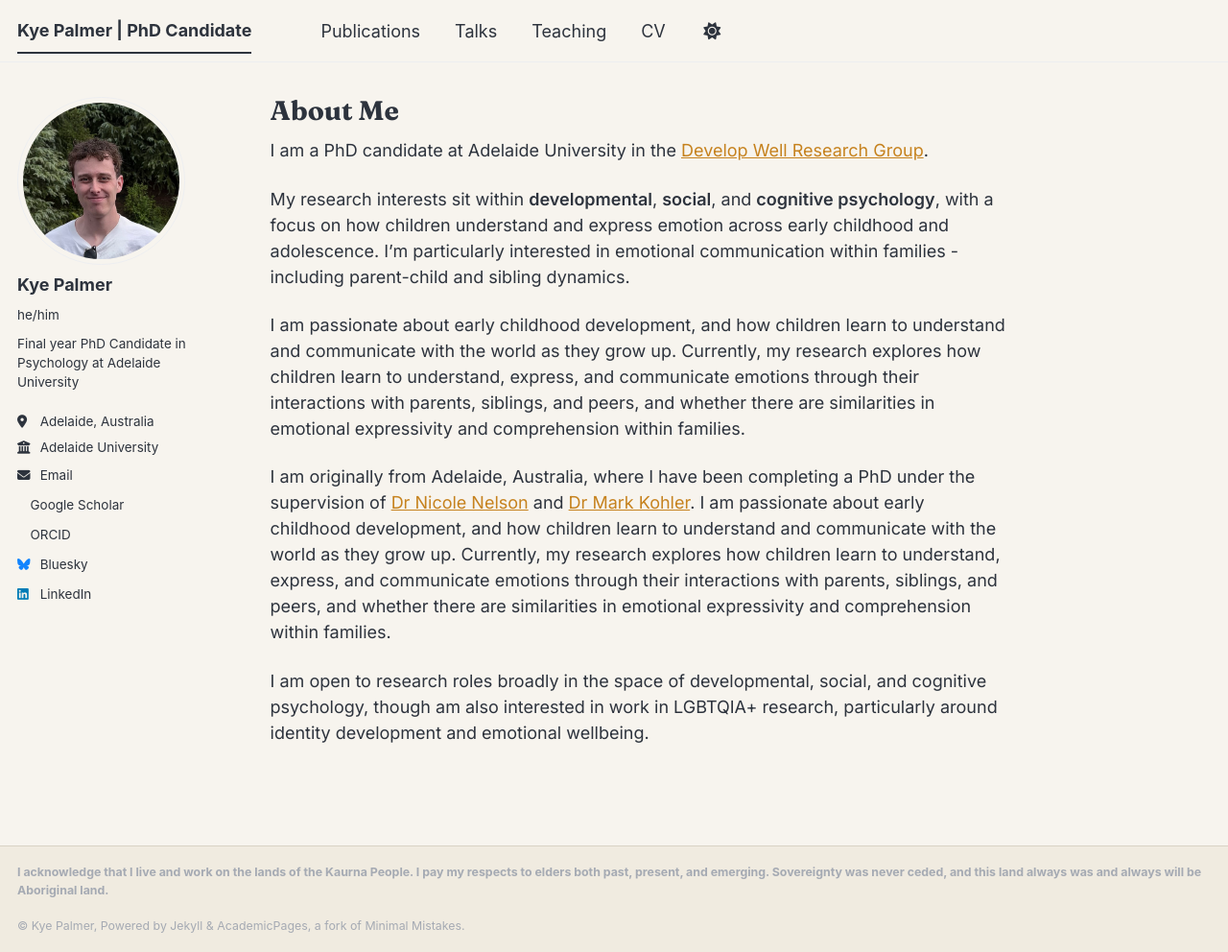
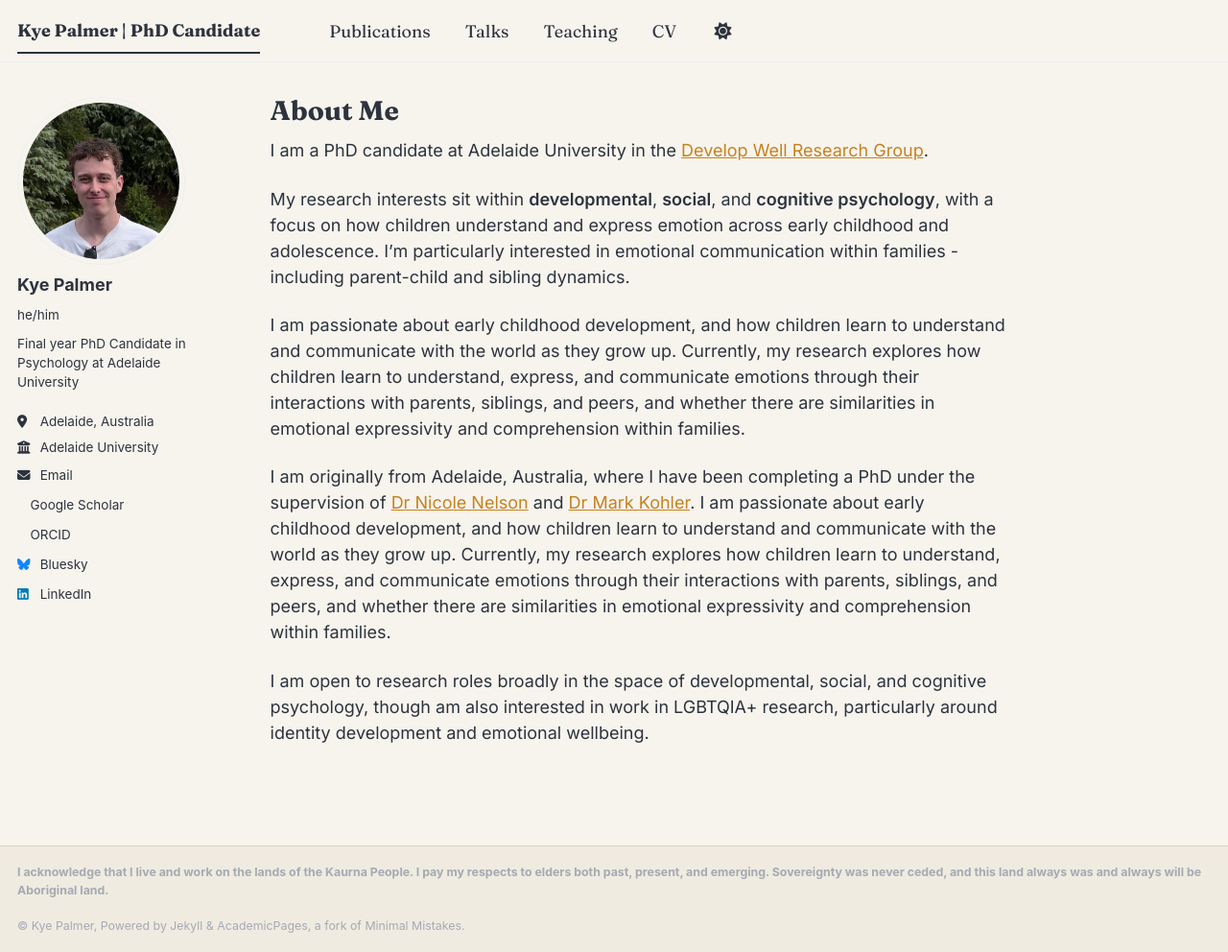
Before and after one commit to kyepalmer/kyepalmer.github.io, a Jekyll site: the page built from _pages/about.md, in a window 1280 px wide and 992 px high. Shown: the whole window at 96% size. Built offline with Jekyll 4.4.1, drawn with Linux system fonts in a browser that asks for light colours; a style sheet for code colours, icons or effects is not loaded.

Commit message:
Update _custom-cards.scss

```diff
--- a/_sass/_custom-cards.scss
+++ b/_sass/_custom-cards.scss
@@ -25,3 +25,8 @@ h1, h2, h3, h4, h5, h6,
 .archive__item-title {
   font-family: "Fraunces", Georgia, serif;
 }
+
+.site-title,
+.greedy-nav a {
+  font-family: "Fraunces", Georgia, serif;
+}
```
